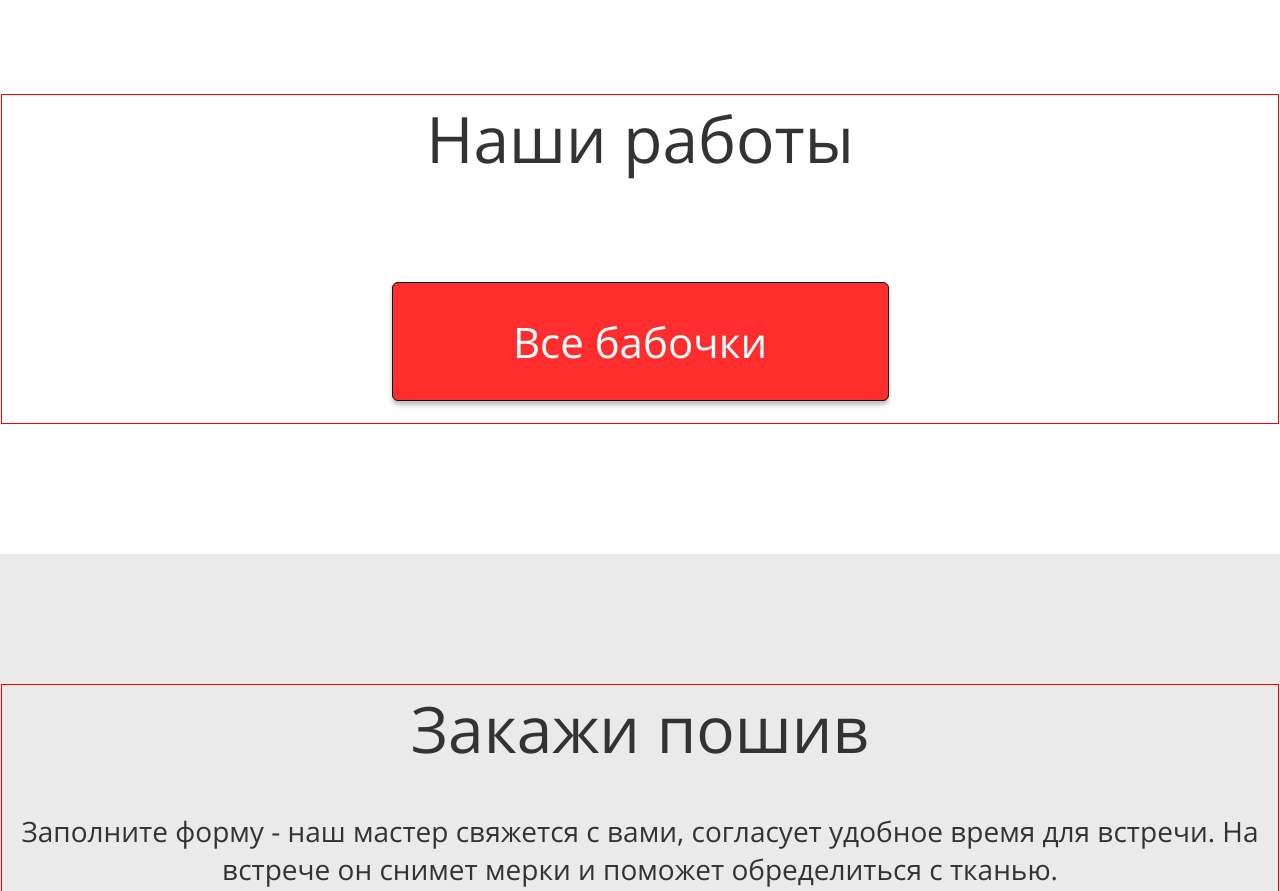
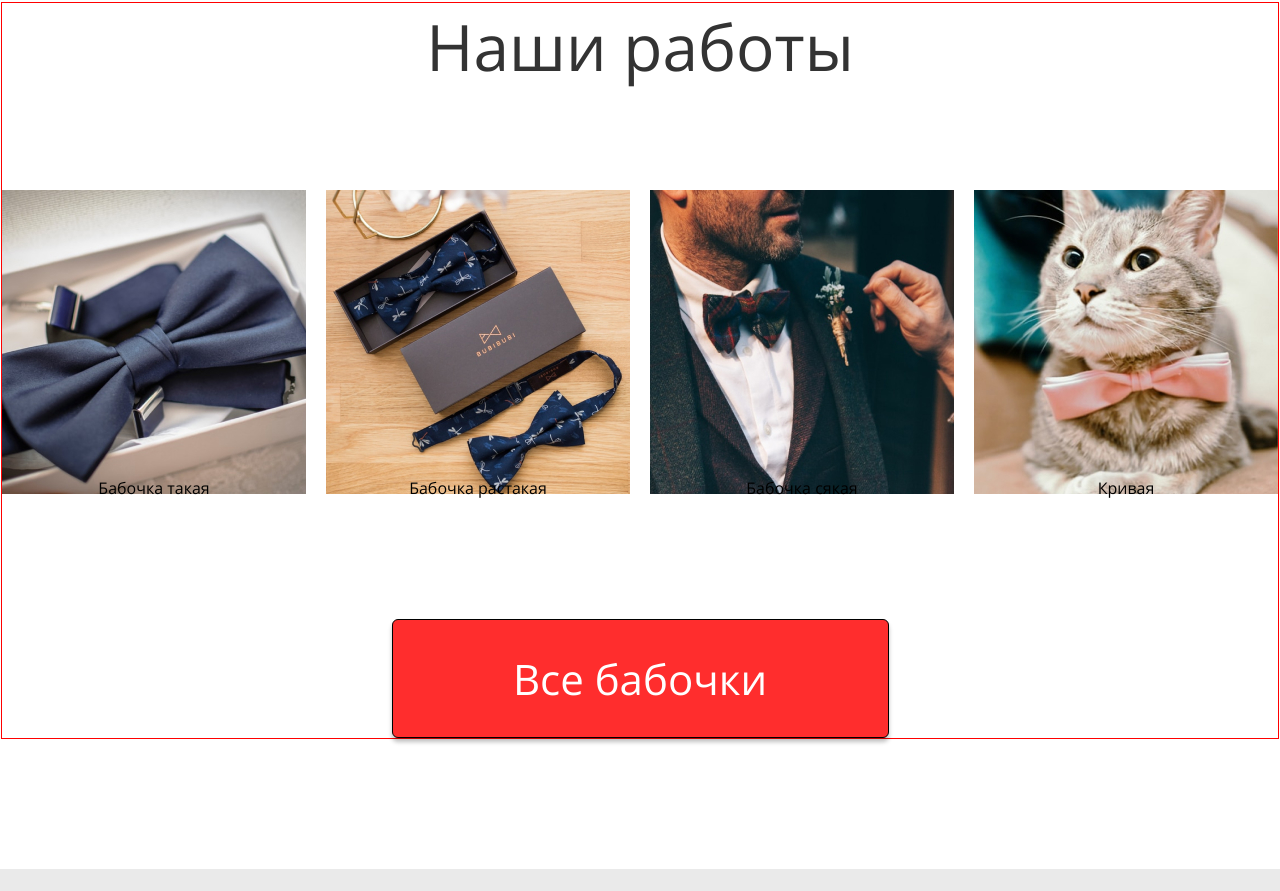
Before and after one commit to everwaveme/butterfly-shop-sadykov, a website: page www/index.html in a window 1280 px wide. Shown: the part 945-1836 px from the top of the page. Drawn offline with Linux system fonts and the light colour scheme.

Commit message:
Сделал фиксированную шапку, начал делать позиционирование для картинок из works

```diff
--- a/src/styles/blocks/_header.scss
+++ b/src/styles/blocks/_header.scss
@@ -1,4 +1,9 @@
 .header {
+  position: fixed;
+  top: 0;
+  left: 0;
+  z-index: 777;
+  width: 100%;
   color: $color-light;
   background-color: $color-dark;
 }
--- a/src/styles/blocks/_nav.scss
+++ b/src/styles/blocks/_nav.scss
@@ -5,22 +5,22 @@
   }
 
   li {
-    // padding: 33px 25px;
+
   }
 
 
   a {
-    display: block;
+    display: inline-block;
     padding: 33px 25px;
     font-size: 14px;
     font-weight: 700;
     line-height: 24px;
     color: $color-light;
     text-decoration: none;
-  }
 
-  a:hover {
-    background-color: $color-accent;
+    &:hover {
+     background-color: $color-accent;
+    }
   }
 
 }
--- a/src/styles/blocks/_social.scss
+++ b/src/styles/blocks/_social.scss
@@ -12,7 +12,7 @@
   display: block;
   width: 26px;
   height: 26px;
-  background-size: cover;
+  background-size: contain;
   background-repeat: no-repeat;
   background-position: center;
 }
--- a/src/styles/blocks/_works.scss
+++ b/src/styles/blocks/_works.scss
@@ -11,3 +11,28 @@
   @include section-title;
   margin-bottom: 100px;
 }
+
+.works-wrap {
+  display: flex;
+  align-items: center;
+  justify-content: space-between;
+  margin-bottom: 120px;
+  margin-left: -10px;
+}
+
+.works-item {
+  flex-basis: 25%;
+  padding: 0 10px;
+
+}
+
+.works-figure {
+  position: relative;
+}
+
+.works-img-desc {
+  position: absolute;
+  left: 0;
+  bottom: 0;
+  width: 100%;
+}
--- a/www/index.html
+++ b/www/index.html
@@ -50,13 +50,33 @@
   <section class="works">
     <div class="works-inner">
       <h2 class="works-title">Наши работы</h2>
+      <div class="works-wrap">
+        <div class="works-item">
+          <figure class="works-figure">
+            <img src="images/works-img-1.jpg" alt="" class="works-img">
+            <figcaption class="works-img-desc">Бабочка такая</figcaption>
+          </figure>
+        </div>
+        <div class="works-item">
+          <figure class="works-figure">
+            <img src="images/works-img-2.jpg" alt="" class="works-img">
+            <figcaption class="works-img-desc">Бабочка растакая</figcaption>
+          </figure>
+        </div>
+        <div class="works-item">
+          <figure class="works-figure">
+            <img src="images/works-img-3.jpg" alt="" class="works-img">
+            <figcaption class="works-img-desc">Бабочка сякая</figcaption>
+          </figure>
+        </div>
+        <div class="works-item">
+          <figure class="works-figure">
+            <img src="images/works-img-4.jpg" alt="" class="works-img">
+            <figcaption class="works-img-desc">Кривая</figcaption>
+          </figure>
+        </div>
+      </div>
       <a href="#" class="btn">Все бабочки</a>
-      <div class="works-wrap">
-        <img src="" alt="" class="works-img">
-        <img src="" alt="" class="works-img">
-        <img src="" alt="" class="works-img">
-        <img src="" alt="" class="works-img">
-      </div>
     </div>
   </section>
 
```
Also changed, not shown: www/images/works-img-1.jpg (added), www/images/works-img-2.jpg (added), www/images/works-img-3.jpg (added), www/images/works-img-4.jpg (added), www/style/style.css.
